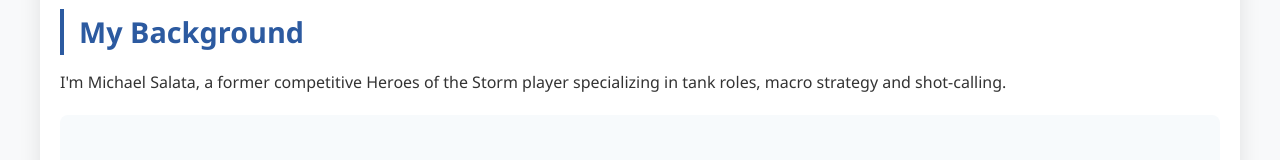
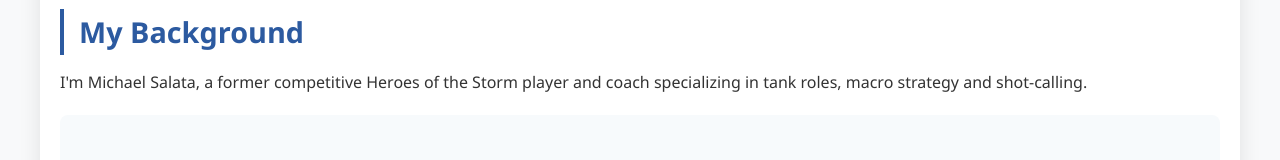
Before and after one commit to MichaelSalata/Heroes-of-the-Storm-Analysis, a plain HTML site: page index.html in a window 1280 px wide. Shown: the part 239-399 px from the top of the page. Drawn offline with Linux system fonts and the light colour scheme.

Commit message:
update index.html

```diff
--- a/index.html
+++ b/index.html
@@ -251,7 +251,7 @@
 
         <section>
             <h2>My Background</h2>
-            <p>I'm Michael Salata, a former competitive Heroes of the Storm player specializing in tank roles, macro strategy and shot-calling.</p>
+            <p>I'm Michael Salata, a former competitive Heroes of the Storm player and coach specializing in tank roles, macro strategy and shot-calling.</p>
 
             <div class="achievements">
                 <h4>Competitive Achievements:</h4>
```
